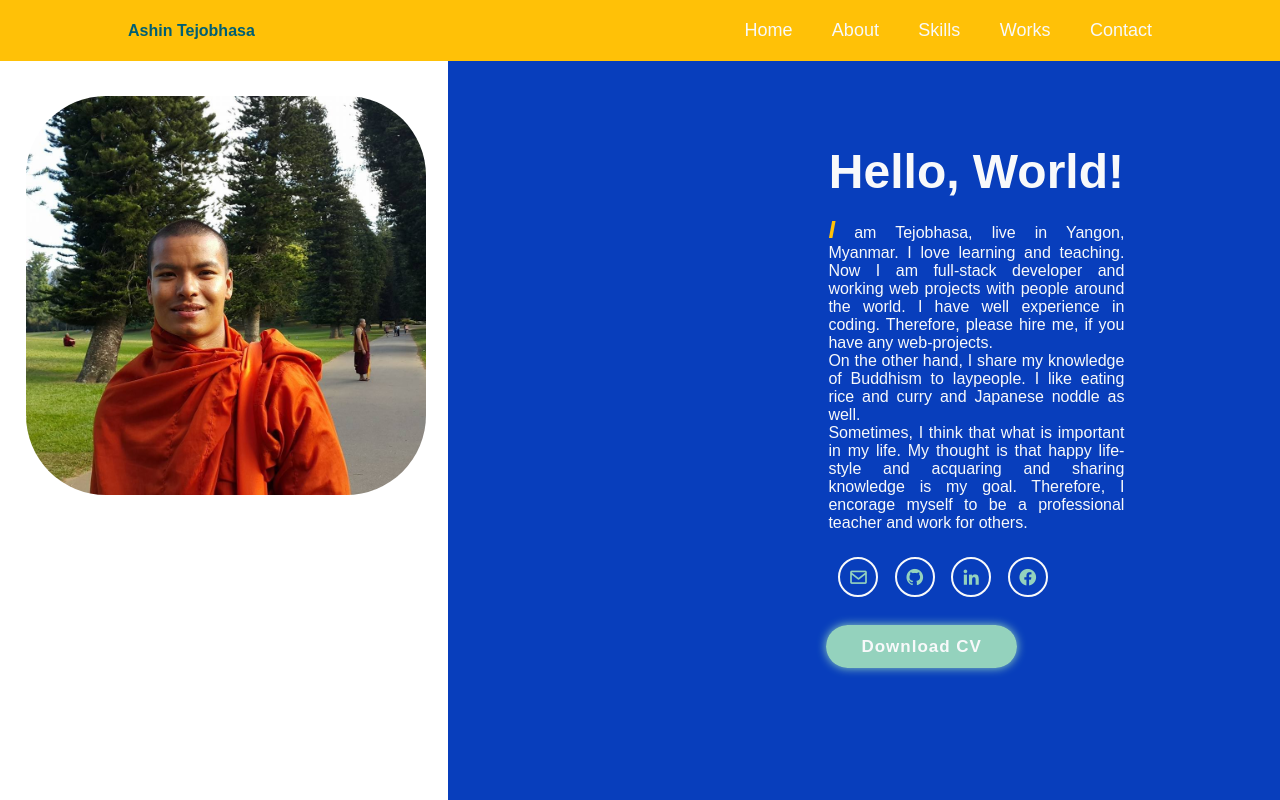
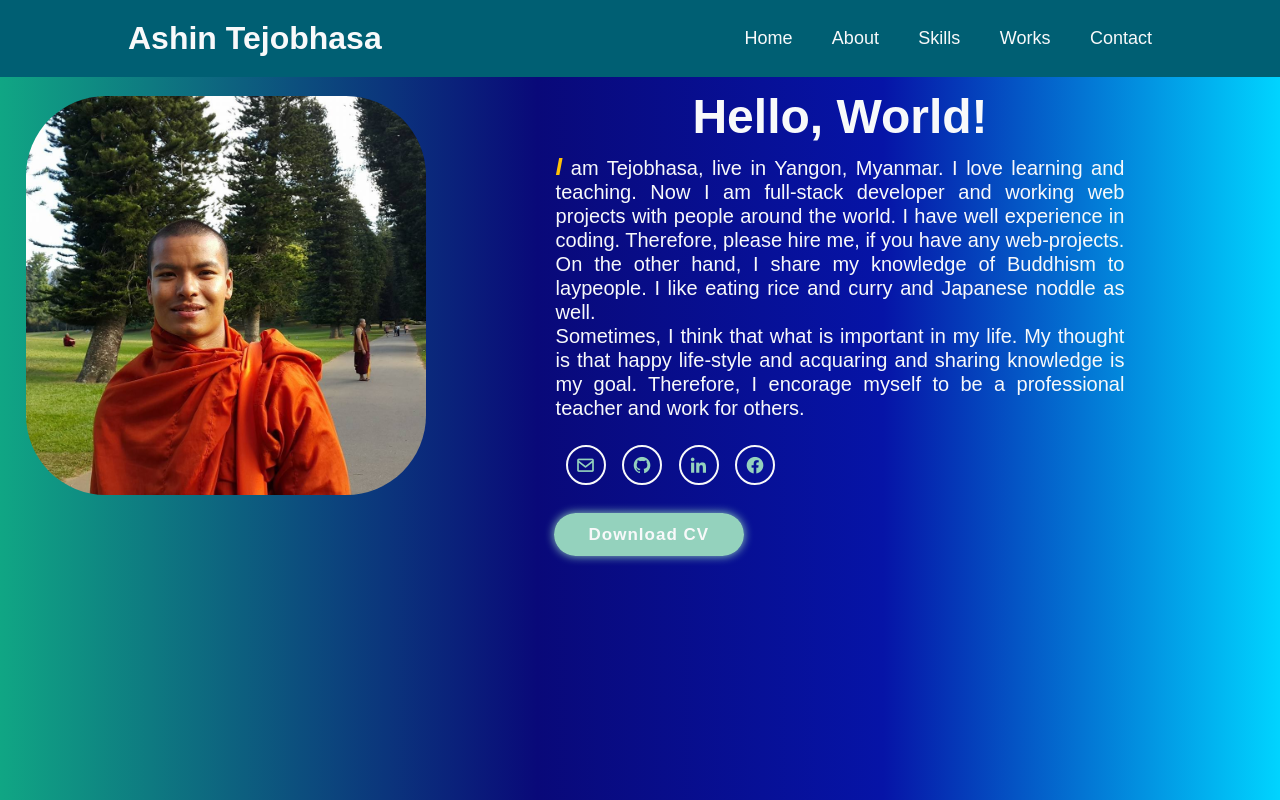
Before and after one commit to Deva-Yakkha/Portfolio, a plain HTML site: page index.html in a window 1280 px wide. Drawn offline with nearby package versions, Linux system fonts and the light colour scheme.

Commit message:
modified css

```diff
--- a/assets/css/style.css
+++ b/assets/css/style.css
@@ -38,8 +38,8 @@
 }
 
 body {
-    background: linear-gradient(-90deg, #083ebc 65%, #fff 35%);
-}
+    background: rgb(16,166,132);
+    background: linear-gradient(90deg, rgba(16,166,132,1) 0%, rgba(9,9,121,1) 42%, rgba(6,20,167,1) 69%, rgba(0,212,255,1) 100%);}
 
 
 .header {
@@ -48,7 +48,7 @@ body {
     left: 0;
     width: 100%;
     padding: 20px 10%;
-    background: var(--accent-color-bright);
+    background: var(--primary-color);
     display: flex;
     justify-content: space-between;
     align-items: center;
@@ -56,8 +56,8 @@ body {
 }
 
 .logo {
-    font-size: 60;
-    color: var(--primary-color);
+    font-size: 2rem;
+    color: var(--neutral-lt-color);
     text-decoration: none;
     font-weight: 700;
     text-transform: capitalize;
@@ -78,8 +78,7 @@ body {
 
 .home {
     height: 100vh;
-    background: linear-gradient(-90deg, #083ebc 65%, #fff 35%);
-    display: flex;
+    /*display: flex;*/
     justify-content: space-between;
     align-items: center;
     padding:1% 12%;
@@ -108,9 +107,10 @@ body {
     }
 
 .home-content {
-        max-width: 300px;
+        margin-left: 400px;
         color: var(--neutral-lt-color);
         text-align: justify;
+        margin-top: 75px;
     }
 
 .home-content h1 {
@@ -138,9 +138,10 @@ body {
 
 
 .home-content p {
-    font-size: 1rem;
-    margin: 15px 2px;
-    width: auto;
+    font-size: 1.25rem;
+    line-height: 1.5rem;
+    margin: 10px 2px;
+    height: 20px 30px;
 }
 
 .home-content p::first-letter {
```
